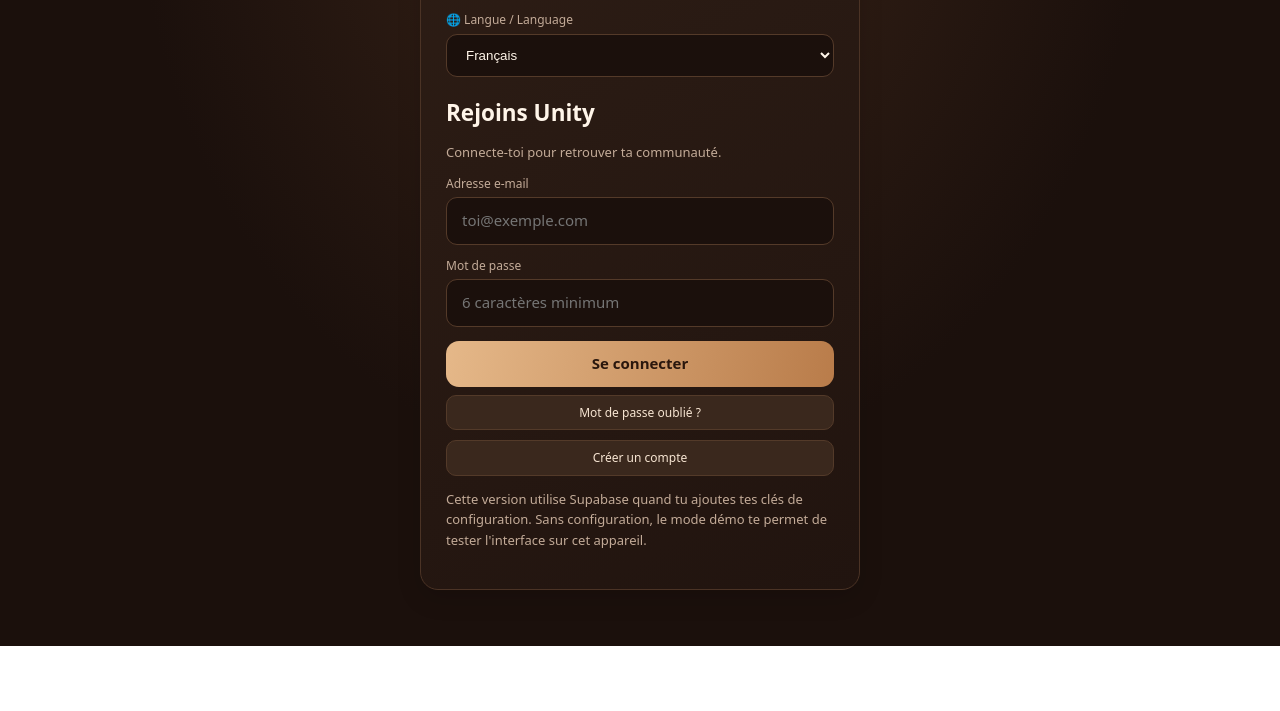
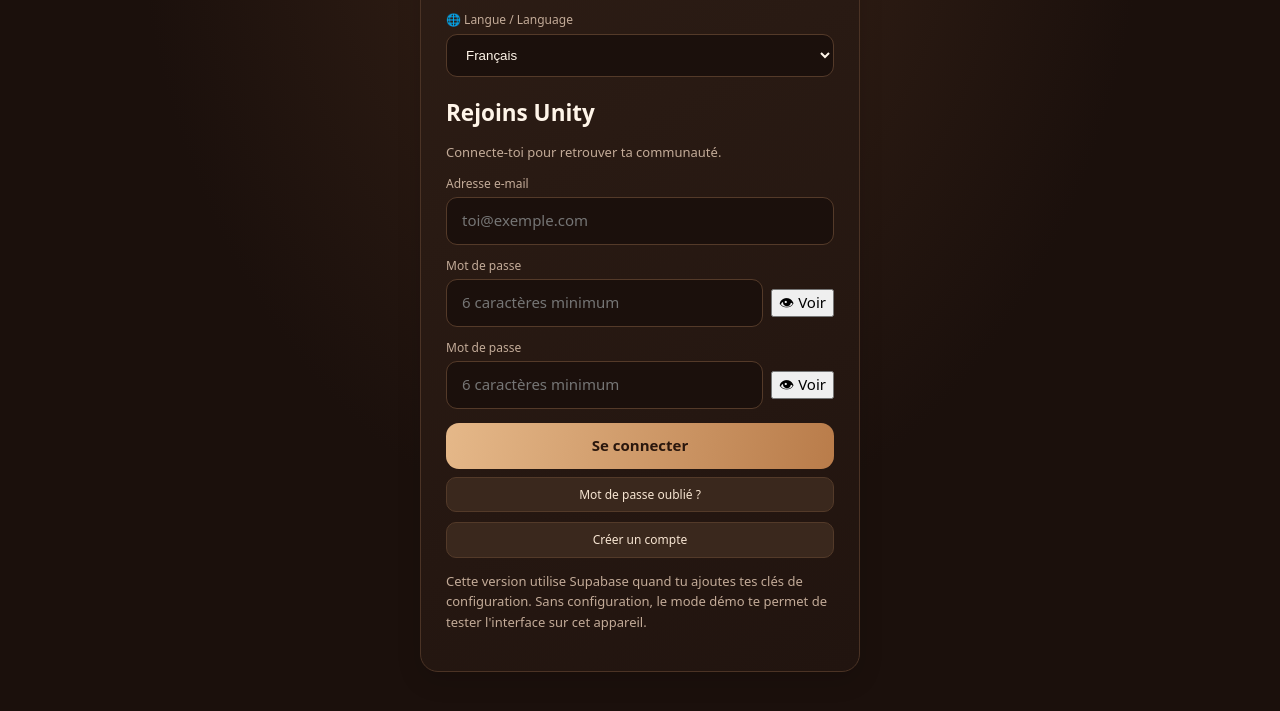
Before and after one commit to flexdorseaux-alt/unity-social, a plain HTML site: page index.html in a window 1280 px wide. Shown: the part 159-870 px from the top of the page. Before the commit the page ends 805 px from the top, so only its background shows below. Drawn offline with Linux system fonts and the light colour scheme; a script that the page names is missing.

Commit message:
Update index.html

```diff
--- a/index.html
+++ b/index.html
@@ -24,7 +24,11 @@
     <div id="nameWrap" class="hidden"><label for="displayName">Ton nom</label><input class="field" id="displayName" autocomplete="name" placeholder="Paul Iloko"></div>
     <div id="phoneWrap" class="hidden"><label for="phoneNumber">Numéro de téléphone (facultatif)</label><input class="field" id="phoneNumber" type="tel" autocomplete="tel" placeholder="+2547XXXXXXXX"><p class="hint">Le SMS ne sera activé qu’après configuration et vérification du fournisseur SMS.</p></div>
     <label for="email">Adresse e-mail</label><input class="field" id="email" type="email" autocomplete="email" required placeholder="toi@exemple.com">
-    <label for="password">Mot de passe</label><input class="field" id="password" type="password" minlength="6" autocomplete="current-password" required placeholder="6 caractères minimum">
+
+<label for="password">Mot de passe</label><div style="display:flex;gap:8px;align-items:center"><input class="field" id="password" type="password" minlength="6" autocomplete="current-password" required placeholder="6 caractères minimum" style="flex:1"><button type="button" onclick="const p=document.getElementById('password');p.type=p.type==='password'?'text':'password';this.textContent=p.type==='password'?'👁 Voir':'🙈 Masquer'">👁 Voir</button></div>
+
+<label for="password">Mot de passe</label><div style="display:flex;gap:8px;align-items:center"><input class="field" id="password" type="password" minlength="6" autocomplete="current-password" required placeholder="6 caractères minimum" style="flex:1"><button type="button" onclick="const p=document.getElementById('password');p.type=p.type==='password'?'text':'password';this.textContent=p.type==='password'?'👁 Voir':'🙈 Masquer'">👁 Voir</button></div>
+
     <button id="authSubmit" class="primary" type="submit">Se connecter</button>
   </form>
   <button id="forgotPassword" class="smallbtn" style="width:100%;margin-top:8px">Mot de passe oublié ?</button>
```
